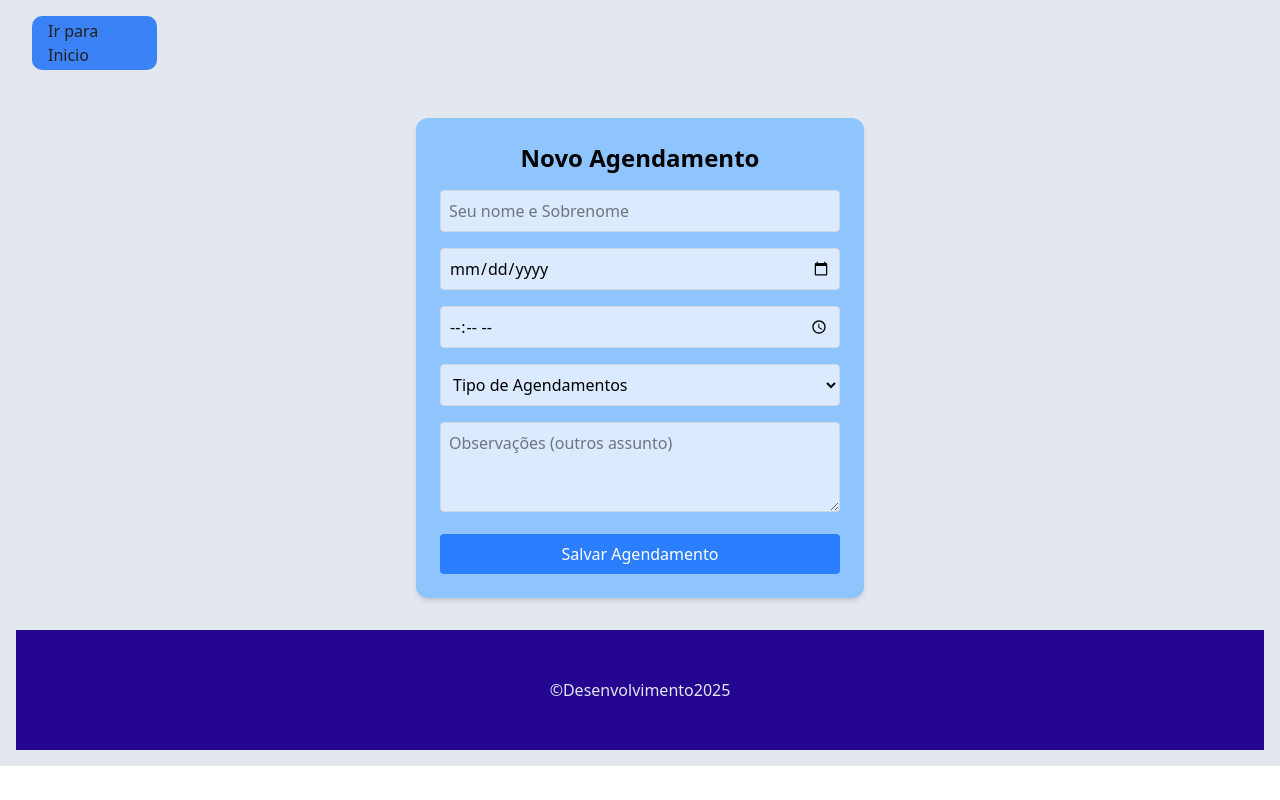
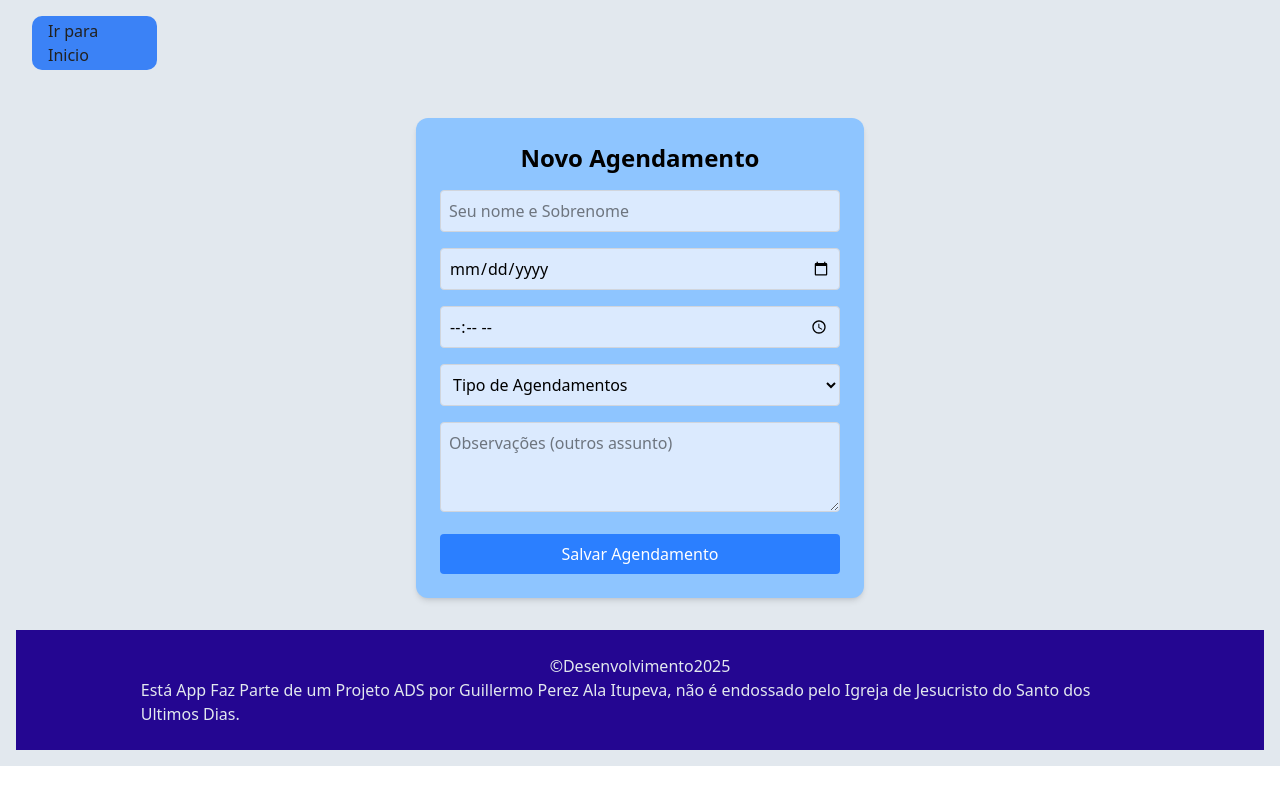
Before and after one commit to elguille36/App-Agendamentos, a React (Vite) app: page /cadastroAgendamento in a window 1280 px wide. Built offline with nearby package versions, Linux system fonts and the light colour scheme; no server answers.

Commit message:
adicionando dereito de copy no footer

```diff
--- a/src/componentes/footer.jsx
+++ b/src/componentes/footer.jsx
@@ -7,6 +7,8 @@ return(
 <div className="footer">
 
     <h3>©Desenvolvimento2025</h3>
+    <p className="paragrafo-copy">Está App Faz Parte de um Projeto ADS por Guillermo Perez Ala Itupeva, não é endossado pelo
+     Igreja de Jesucristo do Santo dos Ultimos Dias.</p>
 
 </div>
 
--- a/src/style/header.css
+++ b/src/style/header.css
@@ -171,11 +171,17 @@
 
     display: flex;
     justify-content: center;
+    flex-direction: column;
     align-items: center;
     height: 15vh;
     width: 100%;
     background-color: #240691;
     color: #e2e8ee;
+}
+
+.paragrafo-copy{
+
+    width: 80%;
 }
 
 @media(max-width:720px){
```
Also changed, not shown: 1 other file (tests, documents, lock files or other folders).
